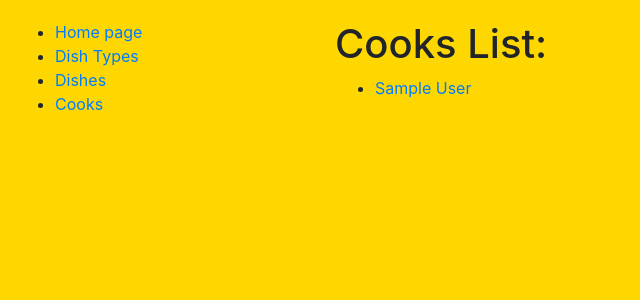
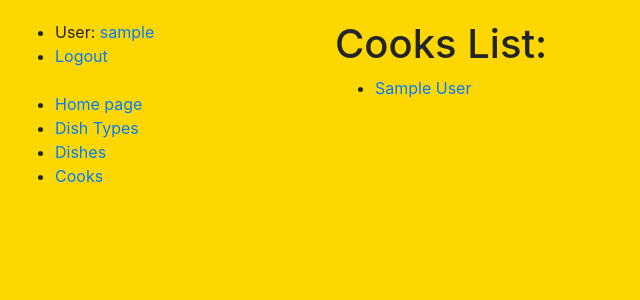
Before and after one commit to me1nyk/restaurant-kitchen-service, a Django app: page /cook/ in a window 1280 px wide. Shown: the top 300 px of the page, without its empty margins (0-640 px from the left). Run offline with Django 4.2, Linux system fonts and the light colour scheme; the visitor is signed in with stand-in values (Sample User, id 1); data comes from the database, SQL or seed files in the repository.

Commit message:
Update sidebar

```diff
--- a/templates/includes/sidebar.html
+++ b/templates/includes/sidebar.html
@@ -1,4 +1,13 @@
 <ul class="sidebar-nav">
+  {% if user.is_authenticated %}
+    <li>User: <a href="{% url 'kitchen:cook-detail' pk=user.pk%}">{{ user.username }}</a></li>
+    <li><a href="{% url 'logout' %}">Logout</a></li>
+  {% else %}
+    <li><a href="{% url 'login' %}">Login</a></li>
+  {% endif %}
+
+  <br>
+
   <li><a href="{% url 'kitchen:index' %}">Home page</a></li>
   <li><a href="{% url 'kitchen:dish-type-list' %}">Dish Types</a> </li>
   <li><a href="{% url 'kitchen:dish-list' %}">Dishes</a> </li>
```
